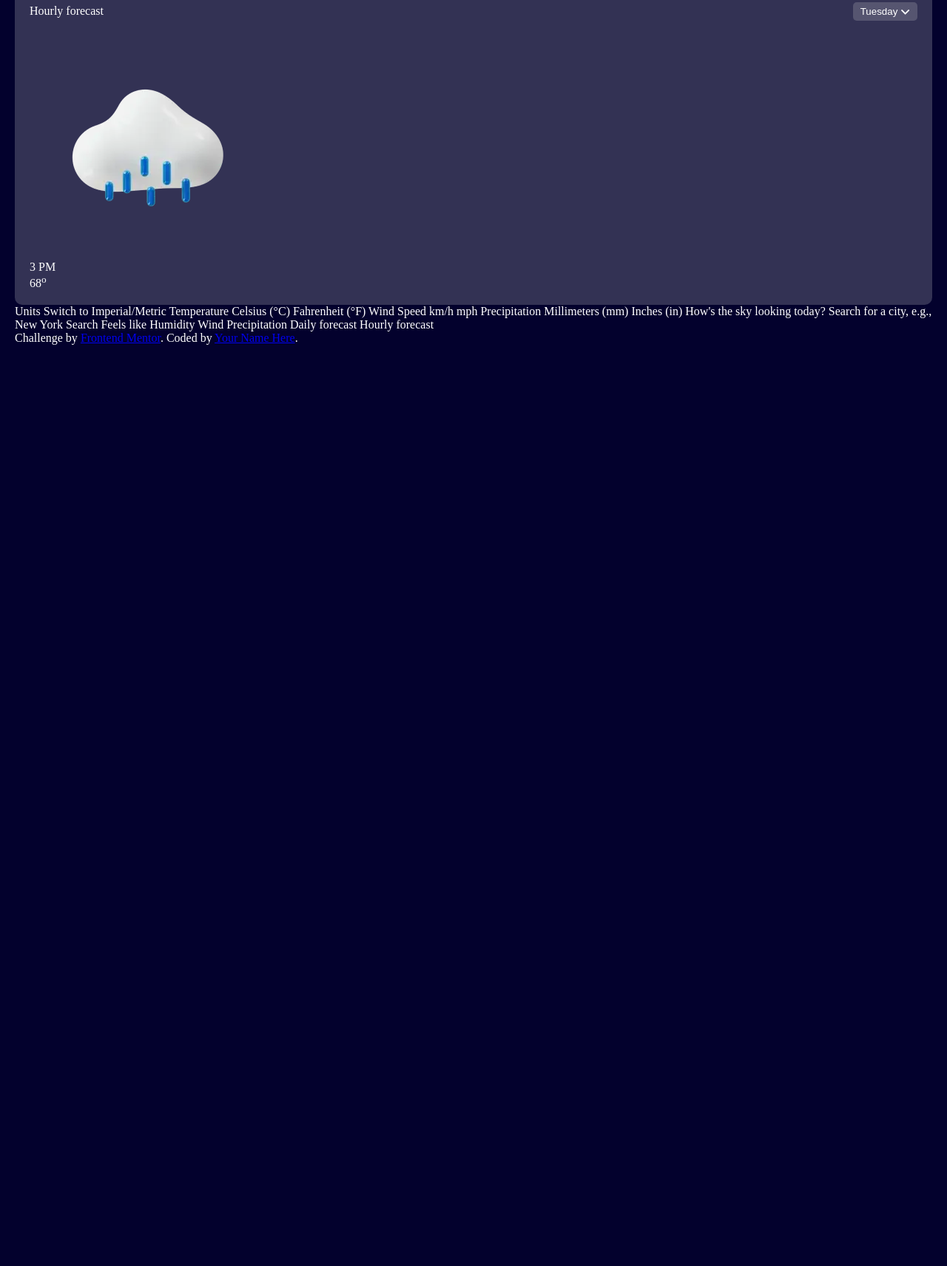
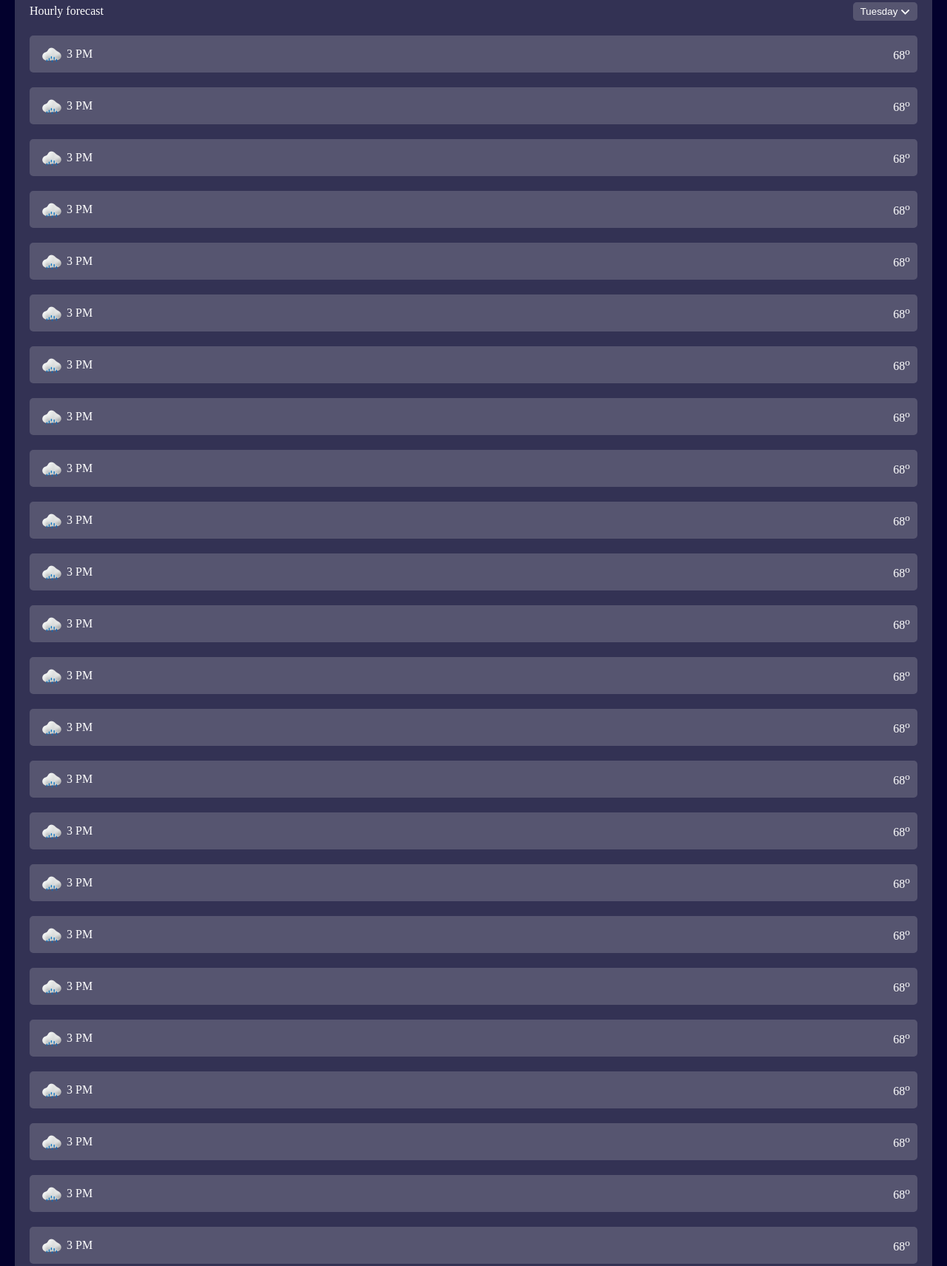
Before and after one commit to Nelkely/weather-app-main, a plain HTML site: page index.html in a window 1280 px wide. Shown: the part 1083-2794 px from the top of the page at 74% size. Before the commit the page ends 1569 px from the top, so only its background shows below. Drawn offline with Linux system fonts and the light colour scheme.

Commit message:
corrections

```diff
--- a/index.html
+++ b/index.html
@@ -132,39 +132,181 @@
           Tuesday <img src="./assets/images/icon-dropdown.svg" alt="" />
         </button>
       </div>
-      <div>
-        <div>
-          <img src="./assets/images/icon-drizzle.webp" alt="" />
+      <div class="hourly-forecast-content">
+        <div class="time">
+          <img src="./assets/images/icon-drizzle.webp" alt="weather" />
+          <p>3 PM</p>
+        </div>
+        <div>68<sup>o</sup></div>
+      </div>
+      <div class="hourly-forecast-content">
+        <div class="time">
+          <img src="./assets/images/icon-drizzle.webp" alt="weather" />
+          <p>3 PM</p>
+        </div>
+        <div>68<sup>o</sup></div>
+      </div>
+      <div class="hourly-forecast-content">
+        <div class="time">
+          <img src="./assets/images/icon-drizzle.webp" alt="weather" />
+          <p>3 PM</p>
+        </div>
+        <div>68<sup>o</sup></div>
+      </div>
+      <div class="hourly-forecast-content">
+        <div class="time">
+          <img src="./assets/images/icon-drizzle.webp" alt="weather" />
+          <p>3 PM</p>
+        </div>
+        <div>68<sup>o</sup></div>
+      </div>
+      <div class="hourly-forecast-content">
+        <div class="time">
+          <img src="./assets/images/icon-drizzle.webp" alt="weather" />
+          <p>3 PM</p>
+        </div>
+        <div>68<sup>o</sup></div>
+      </div>
+      <div class="hourly-forecast-content">
+        <div class="time">
+          <img src="./assets/images/icon-drizzle.webp" alt="weather" />
+          <p>3 PM</p>
+        </div>
+        <div>68<sup>o</sup></div>
+      </div>
+      <div class="hourly-forecast-content">
+        <div class="time">
+          <img src="./assets/images/icon-drizzle.webp" alt="weather" />
+          <p>3 PM</p>
+        </div>
+        <div>68<sup>o</sup></div>
+      </div>
+      <div class="hourly-forecast-content">
+        <div class="time">
+          <img src="./assets/images/icon-drizzle.webp" alt="weather" />
+          <p>3 PM</p>
+        </div>
+        <div>68<sup>o</sup></div>
+      </div>
+      <div class="hourly-forecast-content">
+        <div class="time">
+          <img src="./assets/images/icon-drizzle.webp" alt="weather" />
+          <p>3 PM</p>
+        </div>
+        <div>68<sup>o</sup></div>
+      </div>
+      <div class="hourly-forecast-content">
+        <div class="time">
+          <img src="./assets/images/icon-drizzle.webp" alt="weather" />
+          <p>3 PM</p>
+        </div>
+        <div>68<sup>o</sup></div>
+      </div>
+      <div class="hourly-forecast-content">
+        <div class="time">
+          <img src="./assets/images/icon-drizzle.webp" alt="weather" />
+          <p>3 PM</p>
+        </div>
+        <div>68<sup>o</sup></div>
+      </div>
+      <div class="hourly-forecast-content">
+        <div class="time">
+          <img src="./assets/images/icon-drizzle.webp" alt="weather" />
+          <p>3 PM</p>
+        </div>
+        <div>68<sup>o</sup></div>
+      </div>
+      <div class="hourly-forecast-content">
+        <div class="time">
+          <img src="./assets/images/icon-drizzle.webp" alt="weather" />
+          <p>3 PM</p>
+        </div>
+        <div>68<sup>o</sup></div>
+      </div>
+      <div class="hourly-forecast-content">
+        <div class="time">
+          <img src="./assets/images/icon-drizzle.webp" alt="weather" />
+          <p>3 PM</p>
+        </div>
+        <div>68<sup>o</sup></div>
+      </div>
+      <div class="hourly-forecast-content">
+        <div class="time">
+          <img src="./assets/images/icon-drizzle.webp" alt="weather" />
+          <p>3 PM</p>
+        </div>
+        <div>68<sup>o</sup></div>
+      </div>
+      <div class="hourly-forecast-content">
+        <div class="time">
+          <img src="./assets/images/icon-drizzle.webp" alt="weather" />
+          <p>3 PM</p>
+        </div>
+        <div>68<sup>o</sup></div>
+      </div>
+      <div class="hourly-forecast-content">
+        <div class="time">
+          <img src="./assets/images/icon-drizzle.webp" alt="weather" />
+          <p>3 PM</p>
+        </div>
+        <div>68<sup>o</sup></div>
+      </div>
+      <div class="hourly-forecast-content">
+        <div class="time">
+          <img src="./assets/images/icon-drizzle.webp" alt="weather" />
+          <p>3 PM</p>
+        </div>
+        <div>68<sup>o</sup></div>
+      </div>
+      <div class="hourly-forecast-content">
+        <div class="time">
+          <img src="./assets/images/icon-drizzle.webp" alt="weather" />
+          <p>3 PM</p>
+        </div>
+        <div>68<sup>o</sup></div>
+      </div>
+      <div class="hourly-forecast-content">
+        <div class="time">
+          <img src="./assets/images/icon-drizzle.webp" alt="weather" />
+          <p>3 PM</p>
+        </div>
+        <div>68<sup>o</sup></div>
+      </div>
+      <div class="hourly-forecast-content">
+        <div class="time">
+          <img src="./assets/images/icon-drizzle.webp" alt="weather" />
+          <p>3 PM</p>
+        </div>
+        <div>68<sup>o</sup></div>
+      </div>
+      <div class="hourly-forecast-content">
+        <div class="time">
+          <img src="./assets/images/icon-drizzle.webp" alt="weather" />
+          <p>3 PM</p>
+        </div>
+        <div>68<sup>o</sup></div>
+      </div>
+      <div class="hourly-forecast-content">
+        <div class="time">
+          <img src="./assets/images/icon-drizzle.webp" alt="weather" />
+          <p>3 PM</p>
+        </div>
+        <div>68<sup>o</sup></div>
+      </div>
+      <div class="hourly-forecast-content">
+        <div class="time">
+          <img src="./assets/images/icon-drizzle.webp" alt="weather" />
+          <p>3 PM</p>
+        </div>
+        <div>68<sup>o</sup></div>
+      </div>
+      <div class="hourly-forecast-content">
+        <div class="time">
+          <img src="./assets/images/icon-drizzle.webp" alt="weather" />
           <p>3 PM</p>
         </div>
         <div>68<sup>o</sup></div>
       </div>
     </div>
-
-    Units Switch to Imperial/Metric Temperature Celsius (°C) Fahrenheit (°F)
-    Wind Speed km/h mph Precipitation Millimeters (mm) Inches (in) How's the sky
-    looking today? Search for a city, e.g., New York Search Feels like
-    <!-- Insert temperature here -->
-
-    Humidity
-    <!-- Insert humidity here -->
-
-    Wind
-    <!-- Insert wind here -->
-
-    Precipitation
-    <!-- Insert precipitation here -->
-
-    Daily forecast
-    <!-- Insert daily forecast for the next 7 days here -->
-
-    Hourly forecast
-    <!-- Insert hourly forecast for the selected day here -->
-
-    <div class="attribution">
-      Challenge by
-      <a href="https://www.frontendmentor.io?ref=challenge">Frontend Mentor</a>.
-      Coded by <a href="#">Your Name Here</a>.
-    </div>
   </body>
 </html>
--- a/style.css
+++ b/style.css
@@ -148,3 +148,22 @@ h1 {
   color: white;
   cursor: pointer;
 }
+.hourly-forecast-content {
+  display: flex;
+  justify-content: space-between;
+  align-items: center;
+  margin-top: 20px;
+  background-color: hsla(240, 6%, 70%, 0.281);
+  padding: 5px 10px;
+  border-radius: 5px;
+}
+.hourly-forecast-content img {
+  height: 40px;
+}
+.time {
+  display: flex;
+  align-items: center;
+}
+.time img{
+
+}
```
